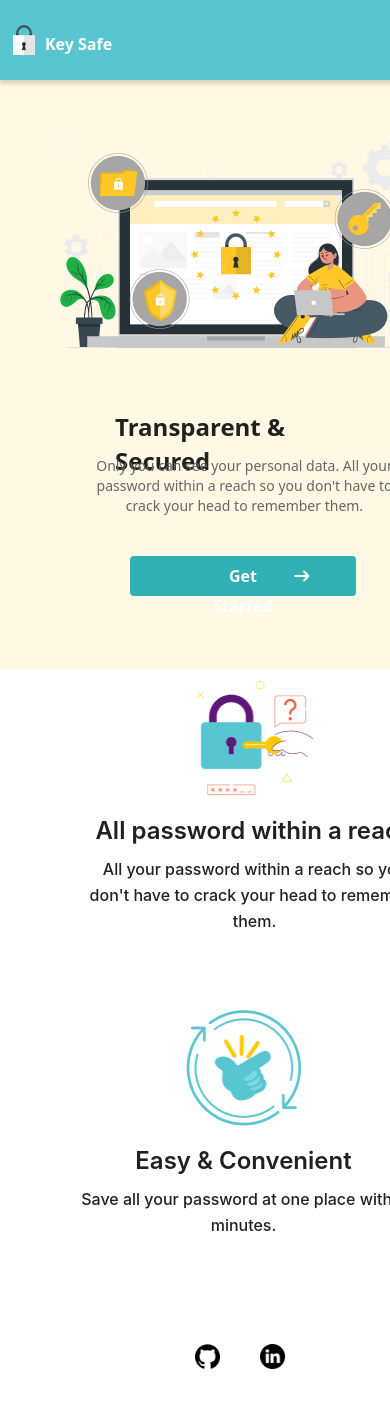
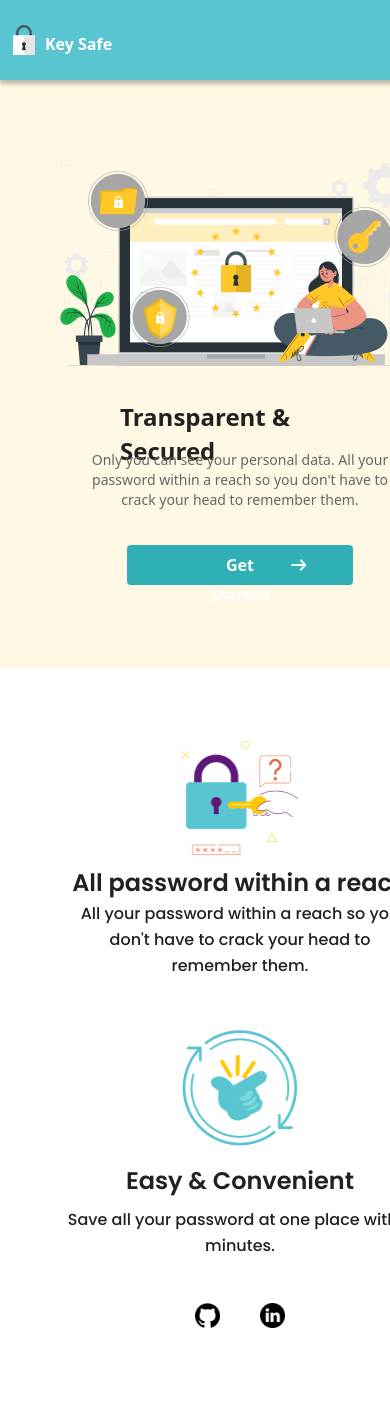
Before and after one commit to abhijeetnishal/PasswordManager, a React (Create React App) app in the folder client/: page / in a window 390 px wide. Shown: the top 1405 px of the page. After the commit the page ends 1364 px from the top, so only its background shows below. Built offline with nearby package versions, Linux system fonts and the light colour scheme.

Commit message:
landing page style commit

```diff
--- a/client/src/components/main/LandingPage.jsx
+++ b/client/src/components/main/LandingPage.jsx
@@ -24,6 +24,7 @@ const LandingPage = () => {
           <img className='rightArrow' src={rightArrow} alt="" />
         </Link>
       </div>
+      <div className='subMoreInfoContainer'>
           <div className='subMoreInfo-1'>
             <img className='subMoreInfo-1-image' src={subMoreInfoImg1} alt="" />
             <div className='subMoreInfo-1-heading'>All password within a reach</div>
@@ -35,6 +36,7 @@ const LandingPage = () => {
             <div className='subMoreInfo-1-text'>Save all your password at one place within minutes.</div>
           </div>
       </div>
+    </div>
   )
 }
 
--- a/client/src/styles/LandingPage.css
+++ b/client/src/styles/LandingPage.css
@@ -1,29 +1,30 @@
 .landingPage{
     margin: 0;
     padding: 0;
-    padding-bottom: 80rem;
+    display: flex;
+    flex-direction: column;
 }
 .getStarted{
-    position: absolute;
+    display: flex;
+    justify-content: center;
+    align-items: center;
     width: 100%;
     height: 589px;
-    left: 0px;
 
     background: rgba(255, 237, 187, 0.4);
 }
 .getStartedImage{
     position: absolute;
     width: 352px;
-    height: 212.31px;
-    left: 530px;
-    top: 55px;
+    height: 213px;
+    margin-top: -230px;
 }
 .getStartedinfo-1{
     position: absolute;
     width: 266px;
     height: 34px;
-    left: 93px;
-    top: 330px;
+    padding-left: 5px;
+    padding-top: 70px;
 
     font-family: system-ui, -apple-system, BlinkMacSystemFont, 'Segoe UI', Roboto, Oxygen, Ubuntu, Cantarell, 'Open Sans', 'Helvetica Neue', sans-serif;
     font-style: normal;
@@ -37,8 +38,7 @@
     position: absolute;
     width: 309px;
     height: 60px;
-    left: 71px;
-    top: 376px;
+    padding-top: 150px;
 
     font-family: system-ui, -apple-system, BlinkMacSystemFont, 'Segoe UI', Roboto, Oxygen, Ubuntu, Cantarell, 'Open Sans', 'Helvetica Neue', sans-serif;
     font-style: normal;
@@ -63,8 +63,7 @@
     position: absolute;
     width: 226px;
     height: 40px;
-    left: 109px;
-    top: 476px;
+    margin-top: 380px;
 
     background: #30AFB5;
     border-radius: 4px;
@@ -84,49 +83,37 @@
 
     text-align: center;
     color: #FFFFFF;
-    /* Inside auto layout */
-
-    flex: none;
-    order: 0;
-    flex-grow: 0;
 }
 .rightArrow{
     width: 24px;
     height: 24px;
-    /* Inside auto layout */
-    flex: none;
-    order: 1;
-    flex-grow: 0;
+}
+.subMoreInfoContainer{
+    width: 100%;
+    height: 400px;
+    display: flex;
+    flex-direction: row;
+    justify-content: space-around;
+    padding-top: 40px;
 }
 .subMoreInfo-1{
     /* Auto layout */
-
     display: flex;
     flex-direction: column;
+    justify-content: center;
     align-items: center;
-    padding: 0px;
-    gap: 8px;
 
-    position: absolute;
     width: 347px;
     height: 238px;
-    left: 69px;
-    top: 725px;
 }
 .subMoreInfo-1-image{
     width: 136px;
     height: 136px;
-    /* Inside auto layout */
-
-    flex: none;
-    order: 0;
-    flex-grow: 0;
 }
 .subMoreInfo-1-heading{
-    width: 333px;
+    width: 345px;
     height: 34px;
 
-    font-family: 'Inter';
     font-style: normal;
     font-weight: 600;
     font-size: 24px;
@@ -134,17 +121,11 @@
     /* identical to box height, or 142% */
     text-align: center;
     color: #212121;
-    /* Inside auto layout */
-
-    flex: none;
-    order: 1;
-    flex-grow: 0;
 }
 .subMoreInfo-1-text{
     width: 347px;
     height: 52px;
 
-    font-family: 'Inter';
     font-style: normal;
     font-weight: 500;
     font-size: 16px;
@@ -153,29 +134,18 @@
 
     text-align: center;
     color: #212121;
-
-    /* Inside auto layout */
-
-    flex: none;
-    order: 2;
-    flex-grow: 0;
 }
 .subMoreInfo-2{
     display: flex;
     flex-direction: column;
     align-items: center;
-    padding: 0px;
     gap: 8px;
 
-    position: absolute;
     width: 347px;
     height: 238px;
-    left: 69px;
-    top: 1023px;
 }
 
 @media screen and (max-width: 480px) {
-
     .getStarted{
         width: 480px;
     }
@@ -187,21 +157,14 @@
         top: 330px;
     }
     .getStartedinfo-2{
-        position: absolute;
         width: 309px;
         height: 60px;
-        left: 90px;
-        top: 376px;
     }
     .getStartedBtn{
-        position: absolute;
         width: 226px;
         height: 40px;
-        left: 130px;
-        top: 476px;
     }
     .getStartedIcon{
-        position: absolute;
         width: 91px;
         height: 30px;
         font-weight: 700;
@@ -212,31 +175,40 @@
         width: 24px;
         height: 24px;
         position: absolute;
-        left:160px ;
+        left: 160px ;
+    }
+    .subMoreInfoContainer{
+        width: 100%;
+        height: 650px;
+
+        display: flex;
+        flex-direction: column;
+        align-content: center;
+        align-items: center;
+        padding-bottom: 30px;
     }
     .subMoreInfo-1{
         width: 347px;
         height: 238px;
-        left: 81px;
-        top: 670px;
+        margin-top: -20px;
     }
     .subMoreInfo-1-image{
         width: 136px;
         height: 136px;
     }
     .subMoreInfo-1-heading{
-        width: 333px;
-        height: 34px;
+        width: 343px;
+        height: 30px;
+        padding-bottom: 5px;
     }
     .subMoreInfo-1-text{
         width: 347px;
         height: 52px;
         line-height: 26px;
+        padding-top: 5px;
     }
     .subMoreInfo-2{
         width: 347px;
         height: 238px;
-        left: 70px;
-        top: 1000px;
     }
 }
```
Also changed, not shown: client/document/css.md (+14 -3 lines). Lines whose indentation alone changed are shown as unchanged.
